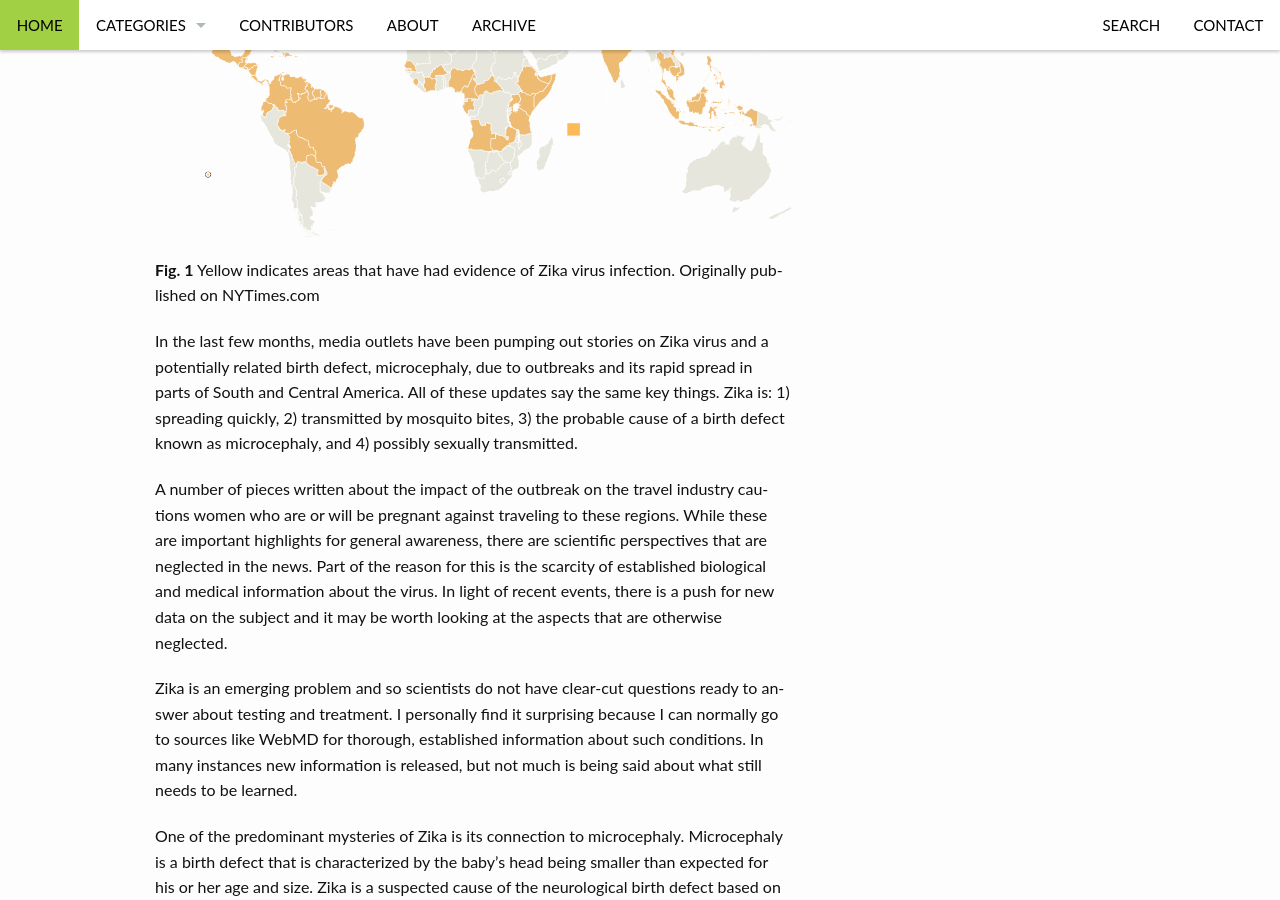
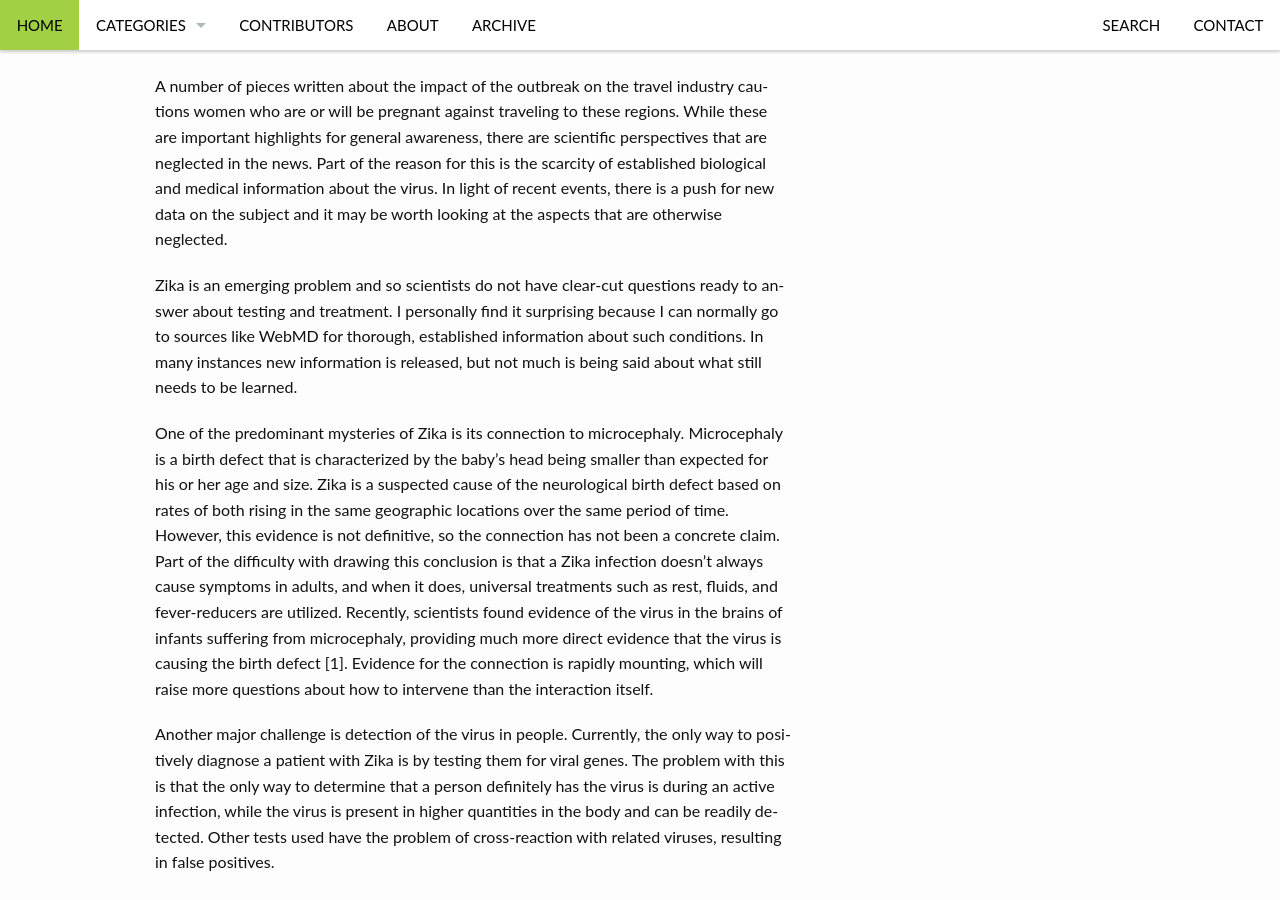
Before and after one commit to tguttata/thatslifesci-1, a Jekyll site: the page built from _posts/2016-04-26-2016-03-06-Medical-Mysteries-Still-Surrounding-Zika-Virus-SDelzell.md, in a window 1280 px wide and 900 px high, scrolled down 1030 px. Built offline with Jekyll 4.4.1, drawn with Linux system fonts in a browser that asks for light colours; comment, search, counter and statistics services are not loaded.

Commit message:
Update 2016-04-26-2016-03-06-Medical-Mysteries-Still-Surrounding-Zika-Virus-SDelzell.md

```diff
--- a/_posts/2016-04-26-2016-03-06-Medical-Mysteries-Still-Surrounding-Zika-Virus-SDelzell.md
+++ b/_posts/2016-04-26-2016-03-06-Medical-Mysteries-Still-Surrounding-Zika-Virus-SDelzell.md
@@ -12,18 +12,15 @@ tags:
 teaser: "The challenges of understanding, diagnosing, and treating Zika virus: there are more questions than answers."
 published: true
 header:
- image_fullwidth: zika1.png
+ image_fullwidth: you-can-delete-me-header.png
 image:
+  thumb: zika1.png
   title: zika1.png
   caption: Yellow indicates areas that have had evidence of Zika virus infection.
   caption_url: http://www.nytimes.com/2016/01/05/health/us-becomes-more-vulnerable-to-tropical-diseases-like-zika.html
 source-id: 1vSb34ck6JqJFCDG96ayYq6ol2AYUYV2iLDxHdvwgGaA
 published: true
 ---
-![image alt text]({{ site.url }}/public/2cVjOb6lX4Xf8O4QoRJYA_img_0.png)
-
-**Fig. 1** Yellow indicates areas that have had evidence of Zika virus infection. Originally published on NYTimes.com
-
 In the last few months, media outlets have been pumping out stories on Zika virus and a potentially related birth defect, microcephaly, due to outbreaks and its rapid spread in parts of South and Central America. All of these updates say the same key things. Zika is: 1) spreading quickly, 2) transmitted by mosquito bites, 3) the probable cause of a birth defect known as microcephaly, and 4) possibly sexually transmitted.
 
 A number of pieces written about the impact of the outbreak on the travel industry cautions women who are or will be pregnant against traveling to these regions. While these are important highlights for general awareness, there are scientific perspectives that are neglected in the news. Part of the reason for this is the scarcity of established biological and medical information about the virus. In light of recent events, there is a push for new data on the subject and it may be worth looking at the aspects that are otherwise neglected.
```
